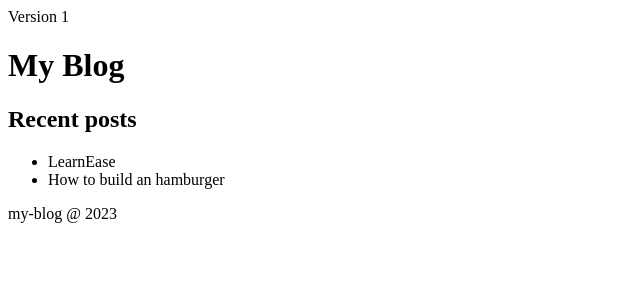
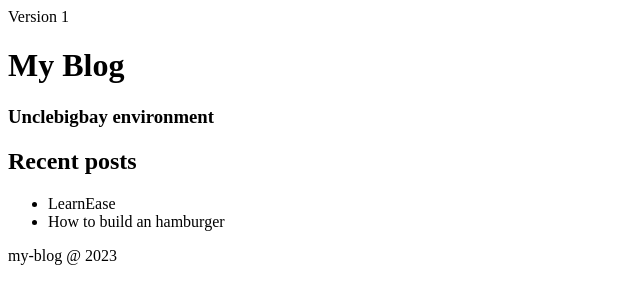
Before and after one commit to unclebay143/my-blog, a plain HTML site: page index.html in a window 1280 px wide. Shown: the whole page, without its empty margins (0-640 px from the left). Drawn offline with Linux system fonts and the light colour scheme.

Commit message:
Added unclebigbay environment text

```diff
--- a/index.html
+++ b/index.html
@@ -10,6 +10,8 @@
     <span>Version 1</span>
     <h1>My Blog</h1>
 
+    <h3>Unclebigbay environment</h3>
+
     <h2>Recent posts</h2>
     <ul>
       <li>LearnEase</li>
```
